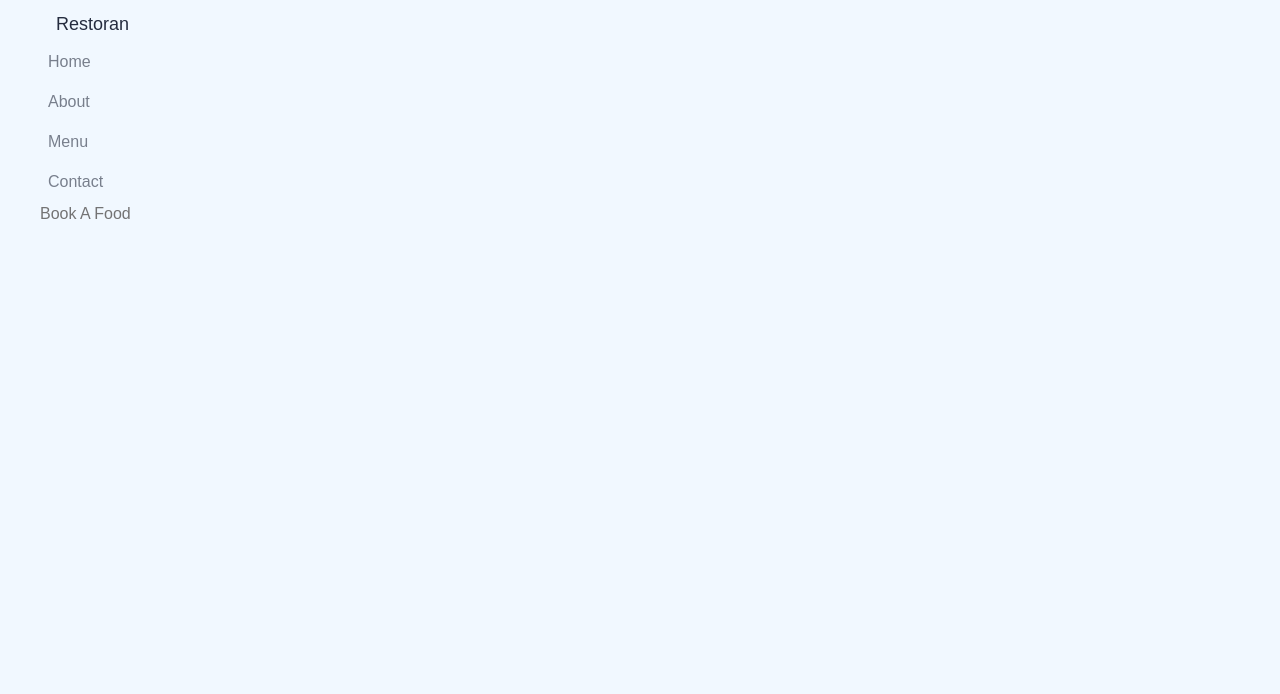
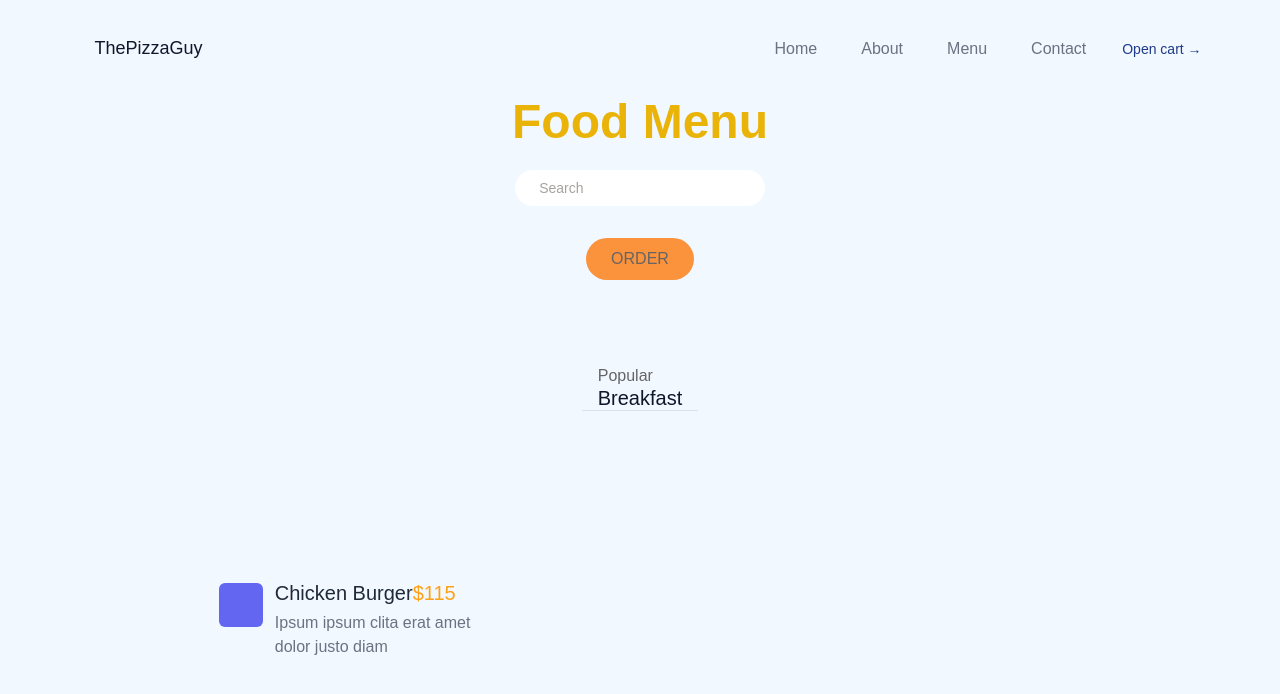
Before and after one commit to miggy-pg/the-food-guy, a React (Vite) app: page / in a window 1280 px wide. Shown: the top 694 px of the page. Built offline with nearby package versions, Linux system fonts and the light colour scheme; data requests are answered from the project's data file; a web font is replaced by a local one.

Commit message:
[UPDATE] wip template fix

```diff
--- a/src/components/Common/AppLayout/index.jsx
+++ b/src/components/Common/AppLayout/index.jsx
@@ -11,7 +11,7 @@ export default function AppLayout() {
     <div className="mx-auto w-full p-0 px-3">
       {isLoading && <Loader />}
       <NavBar />
-      {/* <Outlet /> */}
+      <Outlet />
     </div>
   );
 }
--- a/src/components/Common/Button/Button.jsx
+++ b/src/components/Common/Button/Button.jsx
@@ -1,3 +1,12 @@
-export default function Button({ children, disabled }) {
-  return <div>Button</div>;
+export default function Button({ children, disabled, type }) {
+  const styles = {
+    primary:
+      "btn mt-2 bg-orange-400 py-2	transition-all duration-300 hover:bg-orange-300",
+  };
+
+  return (
+    <div className={styles[type]} disabled={disabled}>
+      {children}
+    </div>
+  );
 }
--- /dev/null
+++ b/src/components/Common/Container.jsx
@@ -0,0 +1,9 @@
+export default function Container({ children, className }) {
+  return (
+    <div
+      className={`container mx-auto p-8 xl:px-0 ${className ? className : ""}`}
+    >
+      {children}
+    </div>
+  );
+}
--- a/src/components/Common/Header/index.jsx
+++ b/src/components/Common/Header/index.jsx
@@ -2,14 +2,9 @@ import Order from "../Order";
 
 export default function Header() {
   return (
-    <>
+    <div className="text-center">
+      <p className="text-5xl font-semibold text-yellow-500">Food Menu</p>
       <Order />
-      <div>
-        <h5 className="font-robotMono text-xl font-semibold text-yellow-500">
-          Food Menu
-        </h5>
-        <h1 className="mb-5">Most Popular Items</h1>
-      </div>
-    </>
+    </div>
   );
 }
--- a/src/components/Common/Menu/index.jsx
+++ b/src/components/Common/Menu/index.jsx
@@ -1,40 +1,45 @@
-import { NavLink } from "react-router-dom";
+import { Link, NavLink } from "react-router-dom";
 
 export default function Menu() {
-  // <div className="navbar-collapse collapse">
-  /* <div className="navbar-nav ms-auto py-0 pe-4"> */
-  // flex-basis:100%;flex-grow:1;align-items:center
-  // nav-link
-  // display:block;padding:.5rem 1rem;color:#FEA116;transition:color 0.15s ease-in-out,background-color 0.15s ease-in-out,border-color 0.15s ease-in-out
   return (
-    <div className="grow basis-full items-center ">
-      <div className="mb-0 ml-auto flex list-none flex-col py-0 pe-4 pl-0">
+    <div className="hidden text-center lg:flex lg:items-center">
+      <ul className="flex-1 list-none items-center justify-end pt-6 lg:flex lg:pt-0">
+        <li className="nav__item mr-3">
           <NavLink
             className="-ml-4 w-full rounded-md px-4 py-2 text-gray-500 hover:text-indigo-500 focus:bg-indigo-100 focus:text-indigo-500 focus:outline-none dark:text-gray-300 dark:focus:bg-gray-800"
             to="/"
           >
             Home
           </NavLink>
+        </li>
+        <li className="nav__item mr-3">
           <NavLink
             className="-ml-4 w-full rounded-md px-4 py-2 text-gray-500 hover:text-indigo-500 focus:bg-indigo-100 focus:text-indigo-500 focus:outline-none dark:text-gray-300 dark:focus:bg-gray-800"
             to="/about"
           >
             About
           </NavLink>
+        </li>
+        <li className="nav__item mr-3">
           <NavLink
             className="-ml-4 w-full rounded-md px-4 py-2 text-gray-500 hover:text-indigo-500 focus:bg-indigo-100 focus:text-indigo-500 focus:outline-none dark:text-gray-300 dark:focus:bg-gray-800"
             to="/menu"
           >
             Menu
           </NavLink>
+        </li>
+        <li className="nav__item mr-3">
           <NavLink
             to="/contact"
             className="-ml-4 w-full rounded-md px-4 py-2 text-gray-500 hover:text-indigo-500 focus:bg-indigo-100 focus:text-indigo-500 focus:outline-none dark:text-gray-300 dark:focus:bg-gray-800"
           >
             Contact
           </NavLink>
-      </div>
-      <NavLink to="/cart">Book A Food</NavLink>
+        </li>
+      </ul>
+      <Link to="/cart" className="hover:text-blue-9 00 text-sm text-blue-900">
+        Open cart &rarr;
+      </Link>
     </div>
   );
 }
--- a/src/components/Common/NavBar/index.jsx
+++ b/src/components/Common/NavBar/index.jsx
@@ -3,46 +3,16 @@ import Menu from "../Menu";
 
 export default function NavBar() {
   return (
-    // position:relative;display:flex;flex-wrap:wrap;align-items:center;justify-content:space-between;padding-top:.5rem;padding-bottom:.5rem
-    <>
-      {/* navbar navbar-expand-lg navbar-dark bg-dark px-4 px-lg-5 py-3 py-lg-0 */}
-      {/* // flex-wrap:nowrap;justify-content:flex-start */}
-      <nav className="relative z-[12] flex flex-wrap items-center justify-between px-4 py-3 pb-2 pt-2 opacity-90 lg:flex-nowrap lg:justify-start lg:px-5 lg:py-0">
+    <div className="w-full">
+      <nav className="container relative mx-auto flex flex-wrap items-center justify-between p-8 lg:justify-between xl:px-0">
         <Link to="/" className="mr-4 whitespace-nowrap py-1.5 text-lg">
           <h1>
-            <i className="fa fa-utensils me-3"></i>Restoran
+            <i className="fa fa-utensils me-3"></i>ThePizzaGuy
           </h1>
           {/* <img src="img/logo.png" alt="Logo" /> */}
         </Link>
         <Menu />
       </nav>
-      {/* <div>
-        <div>
-          <div>
-            <div>
-              <h1>
-                Enjoy Our
-                <br />
-                Delicious Meal
-              </h1>
-              <p>
-                Tempor erat elitr rebum at clita. Diam dolor diam ipsum sit.
-                Aliqu diam amet diam et eos. Clita erat ipsum et lorem et sit,
-                sed stet lorem sit clita duo justo magna dolore erat amet
-              </p>
-              <Link
-                to="/cart"
-                className="hover:text-blue-9 00 text-sm text-blue-900"
-              >
-                Open cart &rarr;
-              </Link>
-            </div>
-            <div>
-              <img src="img/hero.png" alt="" />
-            </div>
-          </div>
-        </div>
-      </div> */}
-    </>
+    </div>
   );
 }
--- a/src/components/Common/Order/SearchOrder.jsx
+++ b/src/components/Common/Order/SearchOrder.jsx
@@ -14,9 +14,9 @@ export default function SearchOrder() {
   }
 
   return (
-    <form onSubmit={handleSubmit}>
+    <form onSubmit={handleSubmit} className="py-4">
       <input
-        className="sm:w-68 focus:ring-opacity-500 w-28 rounded-full px-4 py-2 text-sm transition-all duration-300 placeholder:text-stone-400 focus:w-72 focus:outline-none focus:ring-yellow-50"
+        className="sm:w-68 focus:ring-opacity-500 w-1/5 rounded-full px-4 py-2 text-sm transition-all duration-300 placeholder:text-stone-400 focus:outline-none focus:ring-yellow-50"
         placeholder="Search"
         value={query}
         onChange={(e) => setQuery(e.target.value)}
--- a/src/components/Common/Order/index.jsx
+++ b/src/components/Common/Order/index.jsx
@@ -1,14 +1,12 @@
 import { getOrder } from "../../../services/apiRestaurant";
+import Button from "../Button/Button";
 import SearchOrder from "./SearchOrder";
 
-export default function Order(props) {
+export default function Order() {
   return (
     <div>
       <SearchOrder />
-      <p>
-        We are open until {props.closeHour}:00. Come visit us or order online.
-      </p>
-      <button className="btn">Order</button>
+      <Button type="primary">Order</Button>
     </div>
   );
 }
--- a/src/components/Common/Pizza/index.jsx
+++ b/src/components/Common/Pizza/index.jsx
@@ -1,21 +1,50 @@
-export default function Pizza() {
+import Container from "../Container";
+
+export default function Pizza({ imgPos, children }) {
   return (
-    <div className="d-flex align-items-center">
-      <img
-        className="img-fluid flex-shrink-0 rounded"
-        src="img/menu-1.jpg"
-        alt=""
-        style={{ width: "80px" }}
-      />
-      <div className="w-100 d-flex flex-column ps-4 text-start">
-        <h5 className="d-flex justify-content-between border-bottom pb-2">
-          <span>Chicken Burger</span>
-          <span className="text-primary">$115</span>
-        </h5>
-        <small className="fst-italic">
-          Ipsum ipsum clita erat amet dolor justo diam
-        </small>
+    <Container className="mb-20 flex flex-wrap lg:flex-nowrap lg:gap-10">
+      <div
+        className={`flex w-full items-center justify-center lg:w-1/2 ${
+          imgPos === "right" ? "lg:order-1" : ""
+        }`}
+      >
+        <div>
+          {/* <Image
+            src={image}
+            width="521"
+            height="auto"
+            alt="Benefits"
+            className={"object-cover"}
+            placeholder="blur"
+            blurDataURL={image.src}
+          /> */}
+        </div>
+        <div
+          className={`flex w-full flex-wrap items-center lg:w-1/2 ${
+            imgPos === "right" ? "lg:justify-end" : ""
+          }`}
+        >
+          <div className="mt-5 w-full">
+            <div className="mt-8 flex items-start space-x-3">
+              <div className="mt-1 flex h-11 w-11 flex-shrink-0 items-center justify-center rounded-md bg-indigo-500 ">
+                {/* {React.cloneElement(props.icon, {
+                  className: "w-7 h-7 text-indigo-50",
+                })} */}
+              </div>
+              <div>
+                <h4 className="text-xl font-medium text-gray-800 dark:text-gray-200">
+                  <span>Chicken Burger</span>
+                  <span className="text-primary">$115</span>
+                </h4>
+                <p className="mt-1 text-gray-500 dark:text-gray-400">
+                  {/* {children} */}
+                  Ipsum ipsum clita erat amet dolor justo diam
+                </p>
+              </div>
+            </div>
+          </div>
+        </div>
       </div>
-    </div>
+    </Container>
   );
 }
--- /dev/null
+++ b/src/components/Common/SectionMenu.jsx
@@ -0,0 +1,17 @@
+import Container from "./Container";
+
+export default function SectionMenu({ align, title, children }) {
+  return (
+    <Container
+      className={`mt-4 flex w-full flex-col ${
+        align === "left" ? "" : "items-center justify-center text-center"
+      }`}
+    >
+      {children && (
+        <p className="max-w-2xl py-4 text-lg leading-normal text-gray-500 dark:text-gray-300 lg:text-xl xl:text-xl">
+          {children}
+        </p>
+      )}
+    </Container>
+  );
+}
--- a/src/components/Management/CategoryList/index.jsx
+++ b/src/components/Management/CategoryList/index.jsx
@@ -1,9 +1,12 @@
+import SectionMenu from "../../Common/SectionMenu";
+
 export function CategoryList() {
   return (
-    <ul className="nav nav-pills d-inline-flex justify-content-center border-bottom mb-5">
+    <SectionMenu>
+      <ul className="nav nav-pills d-inline-flex justify-content-center border-bottom">
         <li className="nav-item">
           <a
-          className="d-flex align-items-center text-start mx-3 ms-0 pb-3 active"
+            className="d-flex align-items-center active mx-3 ms-0 text-start"
             data-bs-toggle="pill"
             href="#tab-1"
           >
@@ -14,32 +17,7 @@ export function CategoryList() {
             </div>
           </a>
         </li>
-      <li className="nav-item">
-        <a
-          className="d-flex align-items-center text-start mx-3 pb-3"
-          data-bs-toggle="pill"
-          href="#tab-2"
-        >
-          <i className="fa fa-hamburger fa-2x text-primary"></i>
-          <div className="ps-3">
-            <small className="text-body">Special</small>
-            <h6 className="mt-n1 mb-0">Launch</h6>
-          </div>
-        </a>
-      </li>
-      <li className="nav-item">
-        <a
-          className="d-flex align-items-center text-start mx-3 me-0 pb-3"
-          data-bs-toggle="pill"
-          href="#tab-3"
-        >
-          <i className="fa fa-utensils fa-2x text-primary"></i>
-          <div className="ps-3">
-            <small className="text-body">Lovely</small>
-            <h6 className="mt-n1 mb-0">Dinner</h6>
-          </div>
-        </a>
-      </li>
       </ul>
+    </SectionMenu>
   );
 }
--- a/src/pages/HomePage.jsx
+++ b/src/pages/HomePage.jsx
@@ -10,19 +10,13 @@ export default function HomePage() {
   //   const numPizzas = pizzas.Vegetarian.length; // By checking the array length, we can determine if there are any pizzas
 
   return (
-    <div>
+    <>
+      <Header />
       <div>
-        <div>
-          <Header />
-          <div>
-            <CategoryList />
-            <div>
-              <Pizza />
-            </div>
-          </div>
-        </div>
+        <CategoryList />
+        <Pizza />
       </div>
-    </div>
+    </>
   );
 }
 
```
Lines whose indentation alone changed are shown as unchanged.
